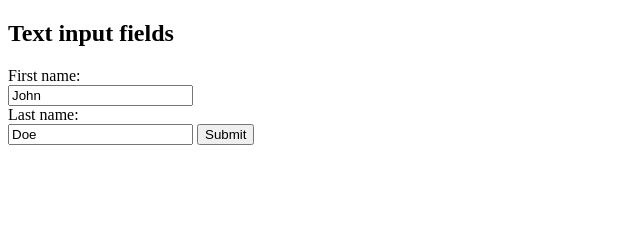
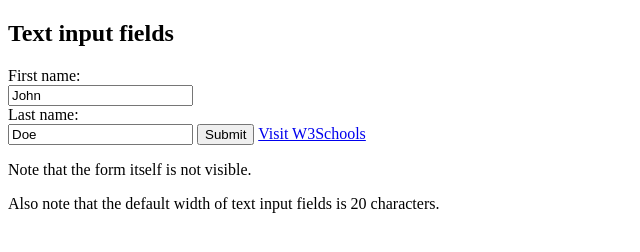
Before and after one commit to tadmen/Helloworld, a plain HTML site: page index.html in a window 1280 px wide. Shown: the whole page, without its empty margins (0-640 px from the left). Drawn offline with Linux system fonts and the light colour scheme.

Commit message:
Update index.html

```diff
--- a/index.html
+++ b/index.html
@@ -9,12 +9,14 @@
   <input type="text" id="fname" name="fname" value="John"><br>
   <label for="lname">Last name:</label><br>
   <input type="text" id="lname" name="lname" value="Doe">
-  <input type="submit" value="Submit">
+
+    <input type="submit" value="Submit">
+   <a href="https://www.w3schools.com">Visit W3Schools</a>
 </form>
 
+<p>Note that the form itself is not visible.</p>
 
-
-
+<p>Also note that the default width of text input fields is 20 characters.</p>
 
 </body>
 </html>
```
